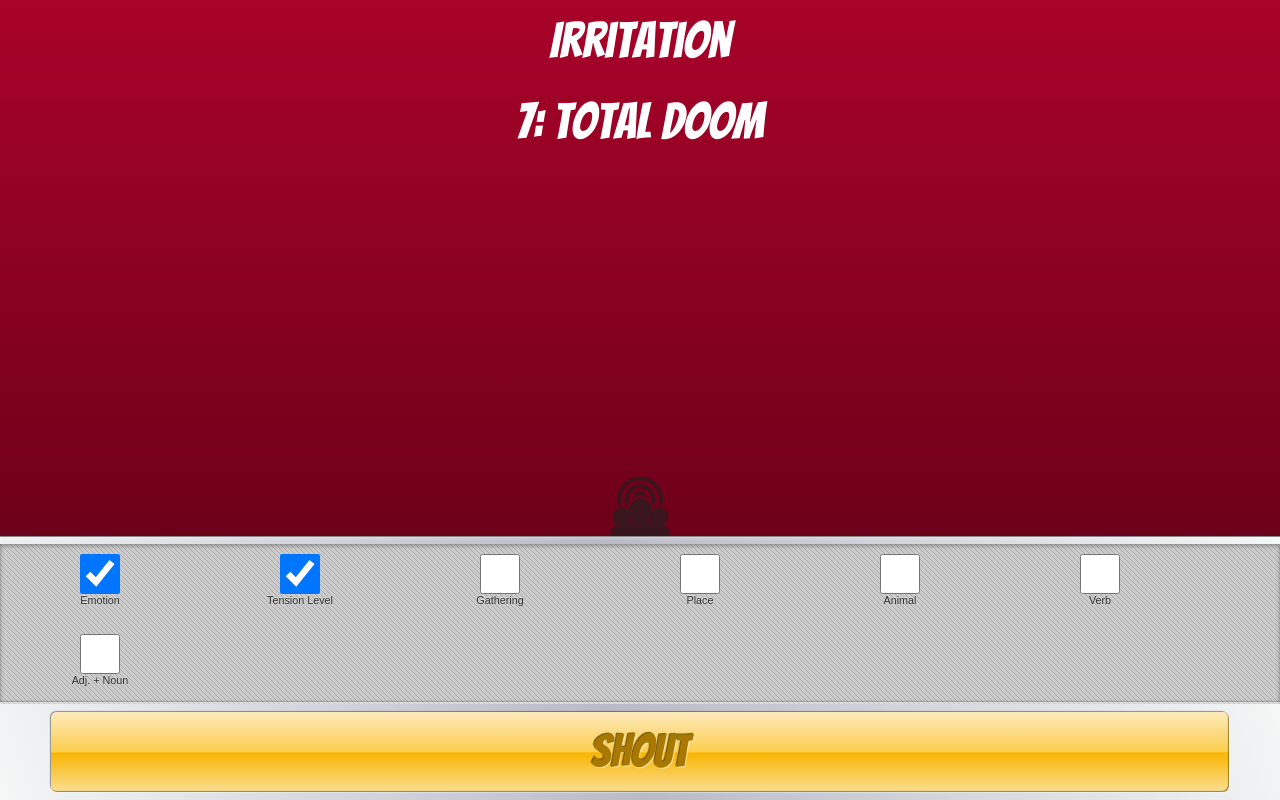
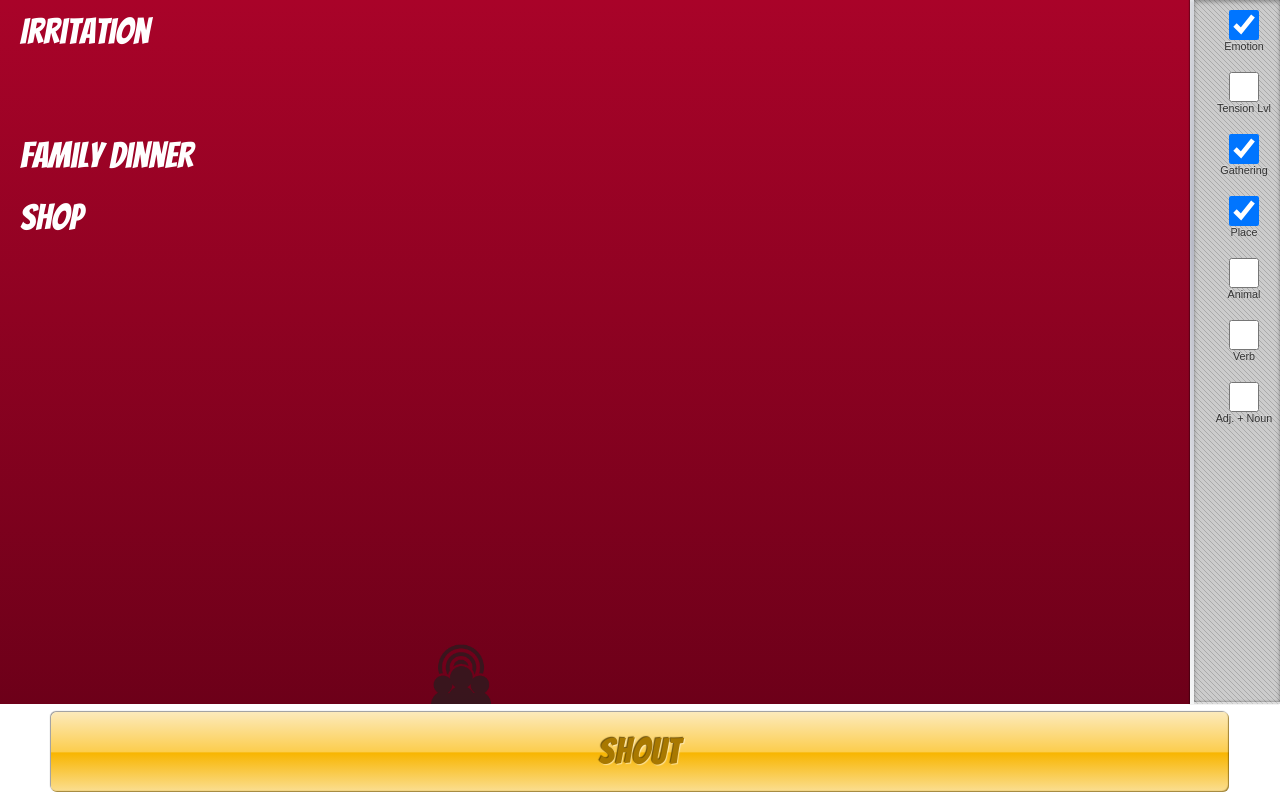
Before and after one commit to martinjoiner/shout, a plain HTML site: page index.html in a window 1280 px wide. Drawn offline with nearby package versions, Linux system fonts and the light colour scheme.

Commit message:
Reconfigured the layout to scrolling table style

```diff
--- a/css/style.css
+++ b/css/style.css
@@ -9,6 +9,8 @@ body{
 	font-family: 'Archivo Black', sans-serif;
 	margin: 0;
 	padding: 0;
+	width: 100%;
+	overflow: hidden;
 }
 
 a{
@@ -19,16 +21,13 @@ a:hover{
 }
 
 .option{
-	margin: 10px 0 0 0;
-	width: 33.3%;
-	max-width: 200px;
-	height: 70px;
-	float: left;
+	width: 70px;
+	height: 60px;
 }
 
 .option input[type=checkbox]{
-	width: 40px;
-	height: 40px;
+	width: 30px;
+	height: 30px;
 	display: block;
 	margin: 0 auto;
 }
@@ -36,29 +35,36 @@ a:hover{
 .option label{
 	float: left;
 	clear: left;
-	width: 100%;
+	width: 70px;
 	text-align: center;
 	font-size: 0.9em;
 	text-shadow: 0 -1px 0 rgba(255,255,255,0.4);
 	color: #333;
 }
 
-h1, #btnGenerate, #result{
+h1, #btnGenerate, .suggestion{
 	font-family: 'Bangers', cursive;
 }
 
-.info, #infoCurtain, #result, .optionsWrap, .options, .buttonWrap, #btnGenerate{
+.info, #infoCurtain, #resultColour, #resultScroll, .optionsWrap, .boxLining, .buttonWrap, #btnGenerate{
 	position: absolute;
 	display: block;
-	width: 100%;
-	left: 0;
 }
 
 .info{
+	width: 36%;
+	left: 36%;
+	top: 83%;
+	height: 5%;
+
+	-webkit-transition: width .2s, left .2s;
+	   -moz-transition: width .2s, left .2s;
+			transition: width .2s, left .2s;
+}
+
+.invisible .info{
 	width: 50%;
 	left: 50%;
-	top: 62%;
-	height: 5%;
 }
 
 .logo{
@@ -68,23 +74,32 @@ h1, #btnGenerate, #result{
 	left: -30px;
 	opacity: 0.7;
 	bottom: 0;
-	z-index: 100;
+	z-index: 200;
+
+	-webkit-transition: opacity .2s;
+	   -moz-transition: opacity .2s;
+			transition: opacity .2s;
+}
+
+.invisible .logo{
+	opacity: 1;
 }
 
 #infoCurtain{
 	top: 0;
 	bottom: 0;
-	height: 0%;
+	width: 0%;
 	overflow: auto;
 	background-color: #FFF;
+	z-index: 180;
 
-	-webkit-transition: height .2s;
-	   -moz-transition: height .2s;
-			transition: height .2s;
+	-webkit-transition: width .2s;
+	   -moz-transition: width .2s;
+			transition: width .2s;
 }
 
 #infoCurtain.expanded{
-	height: 67%;
+	width: 100%;
 }
 
 #infoCurtain .infoContent{
@@ -106,14 +121,25 @@ p{
 	margin: 0 0 1em 0;
 }
 
-#result{
+#resultColour, .optionsWrap, .boxLining, #infoCurtain{
+	height: 88%;
+}
+
+#resultColour{
+	top: 0;
+	width: 100%;
+	left: 0;
+	line-height: 1.6em;
+	text-align: center;
+	opacity: 1;
+}
+
+#resultScroll{
 	top: 0;
 	left: 0;
 	width: 100%;
-	height: 67%;
-	font-size: 4.2em;
-	line-height: 1.6em;
-	text-align: center;
+	height: 88%;
+	z-index: 130;
 	overflow: auto;
 	opacity: 1;
 
@@ -122,7 +148,29 @@ p{
 			transition: opacity .2s;
 }
 
-#result.invisible{
+.invisible #resultScroll{
+	opacity: 0;
+}
+
+#tblResult{
+	width: 100%;
+	margin-bottom: 50px;
+	border-collapse: collapse;
+}
+
+.suggestion{
+	padding-left: 20px;
+	overflow: hidden;
+	font-size: 3em;
+}
+
+#resultColour{
+	-webkit-transition: opacity .2s;
+	   -moz-transition: opacity .2s;
+			transition: opacity .2s;
+}
+
+.invisible #resultColour, .invisible #resultScroll{
 	opacity: 0;
 }
 
@@ -144,16 +192,17 @@ p{
 }
 
 .optionsWrap{
-	top: 67%;
-	height: 21%;
-	box-shadow: inset 0 1px 3px rgba(255,255,255,0.4);
-	border-top: 1px solid #888;
+	top: 0;
+	right: 0;
+	width: 90px;
+	box-shadow: inset 0 1px 3px rgba(255,255,255,0.4), -1px 0 1px rgba(0,0,0,0.3);
+
 }
 
-.options{
-	top: 68%;
-	height: 20%;
-	width: 100%;
+.boxLining{
+	top: 0;
+	width: 86px;
+	right: 0;
 	box-shadow: inset 0 2px 4px rgba(0,0,0,0.3), inset 0 -1px 2px rgba(0,0,0,0.2);
 	border-bottom: 2px solid rgba(255,255,255,0.3);
 	background: -webkit-linear-gradient(45deg, #CCC 0%, #CCC 48%, #AAA 48%, #AAA 52%, #CCC 52%, #CCC 100%);
@@ -165,7 +214,7 @@ p{
 	-webkit-box-sizing: border-box;
 	   -moz-box-sizing: border-box;
 			box-sizing: border-box;
-	overflow: auto;
+
 }
 
 .buttonWrap{
@@ -195,7 +244,8 @@ p{
 
 	width: 92%;
 	margin: 0 auto;
-	font-size: 3.8em;
+	font-size: 3em;
+	letter-spacing: 1px;
 	height: 10%;
 	line-height: 1em;
 }
@@ -208,7 +258,7 @@ p{
 
 /* -------------------------- */
 
-.unemotional{
+#resultColour.unemotional{
 	background: #f5f6f6;
 	background: -moz-linear-gradient(top,  #f5f6f6 0%, #dbdce2 21%, #b8bac6 49%, #dddfe3 80%, #f5f6f6 100%);
 	background: -webkit-gradient(linear, left top, left bottom, color-stop(0%,#f5f6f6), color-stop(21%,#dbdce2), color-stop(49%,#b8bac6), color-stop(80%,#dddfe3), color-stop(100%,#f5f6f6));
@@ -217,11 +267,14 @@ p{
 	background: -ms-linear-gradient(top,  #f5f6f6 0%,#dbdce2 21%,#b8bac6 49%,#dddfe3 80%,#f5f6f6 100%);
 	background: linear-gradient(top,  #f5f6f6 0%,#dbdce2 21%,#b8bac6 49%,#dddfe3 80%,#f5f6f6 100%);
 	filter: progid:DXImageTransform.Microsoft.gradient( startColorstr='#f5f6f6', endColorstr='#f5f6f6',GradientType=0 );
+}
+
+#tblResult.unemotional{
 	color: #333;
 }
 
 /* Orange */
-.positiveandlively{
+#resultColour.positiveandlively{
 	background: #f9c667;
 	background: -moz-linear-gradient(top,  #f9c667 0%, #f79621 100%);
 	background: -webkit-gradient(linear, left top, left bottom, color-stop(0%,#f9c667), color-stop(100%,#f79621));
@@ -233,7 +286,7 @@ p{
 }
 
 /* Soft pink */
-.caring, .quietpositive{
+#resultColour.caring, #resultColour.quietpositive{
 	background: #febbbb;
 	background: -moz-linear-gradient(top,  #febbbb 0%, #fe9090 45%, #ff5c5c 100%);
 	background: -webkit-gradient(linear, left top, left bottom, color-stop(0%,#febbbb), color-stop(45%,#fe9090), color-stop(100%,#ff5c5c));
@@ -242,11 +295,14 @@ p{
 	background: -ms-linear-gradient(top,  #febbbb 0%,#fe9090 45%,#ff5c5c 100%);
 	background: linear-gradient(to bottom,  #febbbb 0%,#fe9090 45%,#ff5c5c 100%);
 	filter: progid:DXImageTransform.Microsoft.gradient( startColorstr='#febbbb', endColorstr='#ff5c5c',GradientType=0 );
+}
+
+#tblResult.caring, #tblResult.quietpositive{
 	color: #2b0000;
 }
 
 /* Greyey blue */
-.negativethoughts{
+#resultColour.negativethoughts{
 	background: #a7cfdf;
 	background: -moz-linear-gradient(top,  #a7cfdf 0%, #23538a 100%);
 	background: -webkit-gradient(linear, left top, left bottom, color-stop(0%,#a7cfdf), color-stop(100%,#23538a));
@@ -255,10 +311,13 @@ p{
 	background: -ms-linear-gradient(top,  #a7cfdf 0%,#23538a 100%);
 	background: linear-gradient(to bottom,  #a7cfdf 0%,#23538a 100%);
 	filter: progid:DXImageTransform.Microsoft.gradient( startColorstr='#a7cfdf', endColorstr='#23538a',GradientType=0 );
+}
+
+#tblResult.negativethoughts{
 	color: white;
 }
 
-.reactive{
+#resultColour.reactive{
 	background: #cb60b3;
 	background: -moz-linear-gradient(top,  #cb60b3 0%, #ad1283 50%, #de47ac 100%);
 	background: -webkit-gradient(linear, left top, left bottom, color-stop(0%,#cb60b3), color-stop(50%,#ad1283), color-stop(100%,#de47ac));
@@ -267,11 +326,14 @@ p{
 	background: -ms-linear-gradient(top,  #cb60b3 0%,#ad1283 50%,#de47ac 100%);
 	background: linear-gradient(to bottom,  #cb60b3 0%,#ad1283 50%,#de47ac 100%);
 	filter: progid:DXImageTransform.Microsoft.gradient( startColorstr='#cb60b3', endColorstr='#de47ac',GradientType=0 );
+}
+
+#tblResult.reactive{
 	color: #ffd3f3;
 }
 
 /* Red */
-.agitation, .negativeandforceful{
+#resultColour.agitation, #resultColour.negativeandforceful{
 	background: #a90329;
 	background: -moz-linear-gradient(top,  #a90329 0%, #8f0222 44%, #6d0019 100%);
 	background: -webkit-gradient(linear, left top, left bottom, color-stop(0%,#a90329), color-stop(44%,#8f0222), color-stop(100%,#6d0019));
@@ -280,11 +342,14 @@ p{
 	background: -ms-linear-gradient(top,  #a90329 0%,#8f0222 44%,#6d0019 100%);
 	background: linear-gradient(to bottom,  #a90329 0%,#8f0222 44%,#6d0019 100%);
 	filter: progid:DXImageTransform.Microsoft.gradient( startColorstr='#a90329', endColorstr='#6d0019',GradientType=0 );
+}
+
+#tblResult.agitation, #tblResult.negativeandforceful{
 	color: white;
 }
 
 /* Soft Blue */
-.positivethoughts{
+#resultColour.positivethoughts{
 	background: #a9e4f7;
 	background: -moz-linear-gradient(top,  #a9e4f7 0%, #0fb4e7 100%);
 	background: -webkit-gradient(linear, left top, left bottom, color-stop(0%,#a9e4f7), color-stop(100%,#0fb4e7));
@@ -296,7 +361,7 @@ p{
 }
 
 /* Grey */
-.negativeandpassive{
+#resultColour.negativeandpassive{
 	background: #7d7e7d;
 	background: -moz-linear-gradient(top,  #7d7e7d 0%, #0e0e0e 100%);
 	background: -webkit-gradient(linear, left top, left bottom, color-stop(0%,#7d7e7d), color-stop(100%,#0e0e0e));
@@ -305,11 +370,14 @@ p{
 	background: -ms-linear-gradient(top,  #7d7e7d 0%,#0e0e0e 100%);
 	background: linear-gradient(to bottom,  #7d7e7d 0%,#0e0e0e 100%);
 	filter: progid:DXImageTransform.Microsoft.gradient( startColorstr='#7d7e7d', endColorstr='#0e0e0e',GradientType=0 );
+}
+
+#tblResult.negativeandpassive{
 	color: #DDD;
 }
 
 /* Green */
-.negativeandnotincontrol{
+#resultColour.negativeandnotincontrol{
 	background: #f8ffe8;
 	background: -moz-linear-gradient(top,  #f8ffe8 0%, #e3f5ab 33%, #b7df2d 100%);
 	background: -webkit-gradient(linear, left top, left bottom, color-stop(0%,#f8ffe8), color-stop(33%,#e3f5ab), color-stop(100%,#b7df2d));
@@ -318,5 +386,8 @@ p{
 	background: -ms-linear-gradient(top,  #f8ffe8 0%,#e3f5ab 33%,#b7df2d 100%);
 	background: linear-gradient(to bottom,  #f8ffe8 0%,#e3f5ab 33%,#b7df2d 100%);
 	filter: progid:DXImageTransform.Microsoft.gradient( startColorstr='#f8ffe8', endColorstr='#b7df2d',GradientType=0 );
+}
+
+#tblResult.negativeandnotincontrol{
 	color: #414F10;
 }
--- a/index.html
+++ b/index.html
@@ -20,7 +20,23 @@
 </head>
 <body>
 
-	<div id="result"></div>
+	<div id="resultColour">&nbsp;</div>
+
+	<div class="optionsWrap"></div>
+	<div class="boxLining"></div>
+
+	<div id="resultScroll">
+		<table id="tblResult">
+			<tr><td class="suggestion" id="rsltEmotion"></td><td class="option"><input type="checkbox" id="Emotion" checked><label for="Emotion">Emotion</label></td></tr>
+			<tr><td class="suggestion" id="rsltTensionLevel"></td><td class="option"><input type="checkbox" id="TensionLevel"><label for="TensionLevel">Tension Lvl</label></td></tr>
+			<tr><td class="suggestion" id="rsltGathering"></td><td class="option"><input type="checkbox" id="Gathering" checked><label for="Gathering">Gathering</label></td></tr>
+			<tr><td class="suggestion" id="rsltPlace"></td><td class="option"><input type="checkbox" id="Place" checked><label for="Place">Place</label></td></tr>
+			<tr><td class="suggestion" id="rsltAnimal"></td><td class="option"><input type="checkbox" id="Animal"><label for="Animal">Animal</label></td></tr>
+			<tr><td class="suggestion" id="rsltVerb"></td><td class="option"><input type="checkbox" id="Verb"><label for="Verb">Verb</label></td></tr>
+			<tr><td class="suggestion" id="rsltadjNoun"></td><td class="option"><input type="checkbox" id="adjNoun"><label for="adjNoun">Adj. + Noun</label></td></tr>
+		</table>
+	</div>
+
 	<div class="info"><img class="logo" src="/images/ShoutLogo.png"></div>
 	<div id="infoCurtain">
 		<div class="infoContent">
@@ -40,16 +56,7 @@
 		</div>
 	</div>
 
-	<div class="optionsWrap"></div>
-	<div class="options">
-		<div class="option"><input type="checkbox" id="Emotion" checked><label for="Emotion">Emotion</label></div>
-		<div class="option"><input type="checkbox" id="TensionLevel" checked><label for="TensionLevel">Tension Level</label></div>
-		<div class="option"><input type="checkbox" id="Gathering"><label for="Gathering">Gathering</label></div>
-		<div class="option"><input type="checkbox" id="Place"><label for="Place">Place</label></div>
-		<div class="option"><input type="checkbox" id="Animal"><label for="Animal">Animal</label></div>
-		<div class="option"><input type="checkbox" id="Verb"><label for="Verb">Verb</label></div>
-		<div class="option"><input type="checkbox" id="adjNoun"><label for="adjNoun">Adj. + Noun</label></div>
-	</div>
+
 	<div class="buttonWrap"></div>
 	<button id="btnGenerate">Shout</button>
 
--- a/js/shout.js
+++ b/js/shout.js
@@ -85,7 +85,7 @@ objData['arrVerb'] 			= 	[ 	'Judging','Navigating','Peeling','Digging','Polishin
 									'Suggesting','Willing','Belonging','Continuing','Dressing','Kicking','Moving','Raising','Seeing','Suiting','Winning','Breaking',
 									'Reaching','Wishing','Building','Controlling','Knocking','Needing','Reading','Selling','Sunning','Sending','Supposign','Working',
 									'Supporting','Wondering','Burning','Cooking','Dropping','Giving','Knowing','Noticing','Realising','Copying','Eating','Going','Lasting',
-									'Obtaining','Receiving','Separating','Surviving','Worry about','call','correct','enable','grow','Laughing at','occur','Recognising',
+									'Obtaining','Receiving','Separating','Surviving','Worrying','Calling','Correcting','Enabling','Growing','Laughing','Occuring','Recognising',
 									'Costing','Encouraging','Handling','Offering','Recording','Talking','Writing','Waking','Missing','Buying'
 								];
 
@@ -184,20 +184,21 @@ $('#btnGenerate').click( function(){
 	var cssClass = 'unemotional'
 	var intRand = 0;
 
+	$('.suggestion').html( html );
+
 	objData['keys'].forEach( function(thisKey){
 
 		if( $( '#' + thisKey ).is(":checked") ){
 			intRand = getRandomInt(0, objData[ 'arr' + thisKey ].length-1);
 			var thisThing = objData[ 'arr' + thisKey ][intRand];
 
-			html += '<div class="suggestion">';
 			if( typeof thisThing === 'object' ){
 				cssClass = thisThing['class'];
-				html += thisThing['name'];
+				html = thisThing['name'];
 			} else {
-				html += thisThing;
+				html = thisThing;
 			}
-			html += '</div>';
+			$('#rslt' + thisKey).html( html );
 		}
 
 	});
@@ -205,10 +206,11 @@ $('#btnGenerate').click( function(){
 	if( $('#adjNoun').is(":checked") ){
 		var rndNoun = getRandomInt(0, objData['arrNouns'].length-1);
 		var rndAdj = getRandomInt(0, objData['arrAdjectives'].length-1);
-		html += '<div class="suggestion">' + objData['arrAdjectives'][rndAdj] + ' ' + objData['arrNouns'][rndNoun] + '</div>';
+		 $('#rsltadjNoun').html( objData['arrAdjectives'][rndAdj] + ' ' + objData['arrNouns'][rndNoun] );
 	}
 
-	$('#result').html( html ).attr('class',cssClass);
+	$('#resultColour').attr('class',cssClass);
+	$('#tblResult').attr('class',cssClass);
 	curtainUp();
 });
 
@@ -222,11 +224,11 @@ $('.logo').click( function(){
 
 function curtainUp(){
 	$('#infoCurtain').removeClass('expanded');
-	$('#result').removeClass('invisible');
+	$('body').removeClass('invisible');
 }
 function curtainDown(){
 	$('#infoCurtain').addClass('expanded');
-	$('#result').addClass('invisible');
+	$('body').addClass('invisible');
 }
 
 $('#btnGenerate').click();
```
